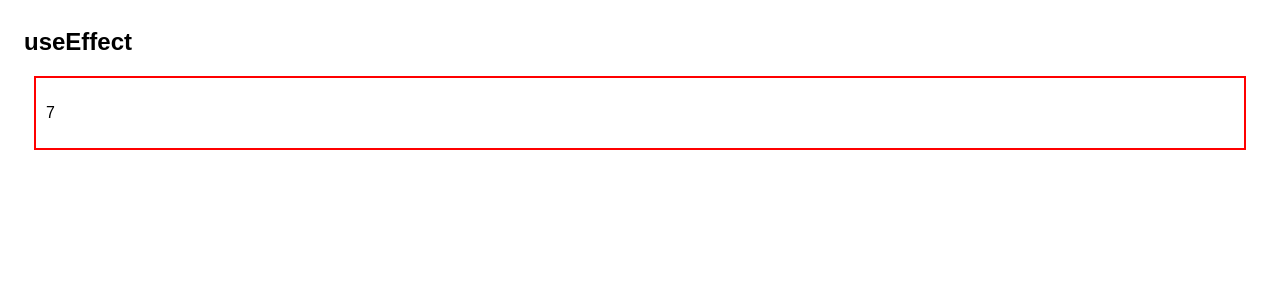
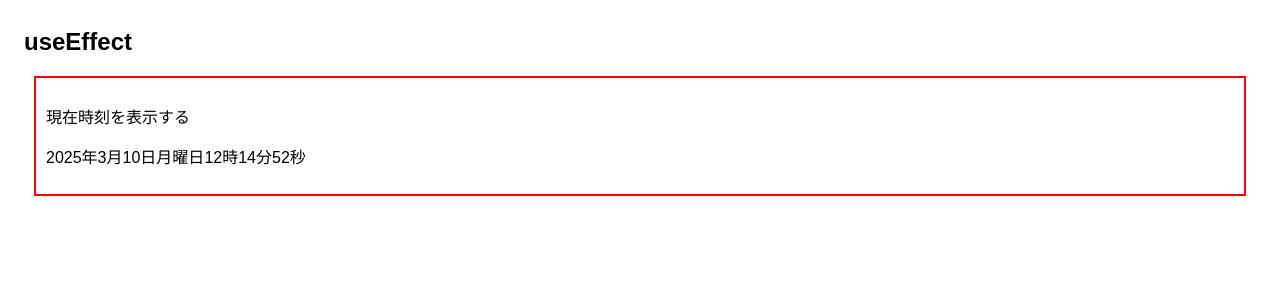
Before and after one commit to keroro0402/Next_Docker_App, a Next.js app in the folder web/: page /02_useEffect in a window 1280 px wide. Shown: the top 300 px of the page. Built offline with nearby package versions, Linux system fonts and the light colour scheme.

Commit message:
エラー解消

```diff
--- a/web/src/app/02_useEffect/components/useEffect01.tsx
+++ b/web/src/app/02_useEffect/components/useEffect01.tsx
@@ -2,16 +2,31 @@
 
 import { useEffect, useState } from 'react';
 const UseEffect01 = () => {
-  const [state, setState] = useState(0);
+  const dayArray: string[] = ['日', '月', '火', '水', '木', '金', '土'];
+  const [state, setState] = useState<Date | null>(null);
   useEffect(() => {
-    setInterval(() => {
-      setState((prev) => prev + 1);
+    const intervalId = setInterval(() => {
+      setState(new Date());
     }, 1000);
+    return () => clearInterval(intervalId);
   }, []);
+  if (!state) return null;
+
+  const YEAR = state.getFullYear();
+  const MONTH = state.getMonth() + 1;
+  const DATE = state.getDate();
+  const DAY = dayArray[state.getDay()];
+  const HOUR = state.getHours();
+  const MIN = state.getMinutes();
+  const SECOND = state.getSeconds();
 
   return (
     <>
-      <p>{state}</p>
+      <p>現在時刻を表示する</p>
+
+      <p>
+        {YEAR}年{MONTH}月{DATE}日{DAY}曜日{HOUR}時{MIN}分{SECOND}秒
+      </p>
     </>
   );
 };
```
